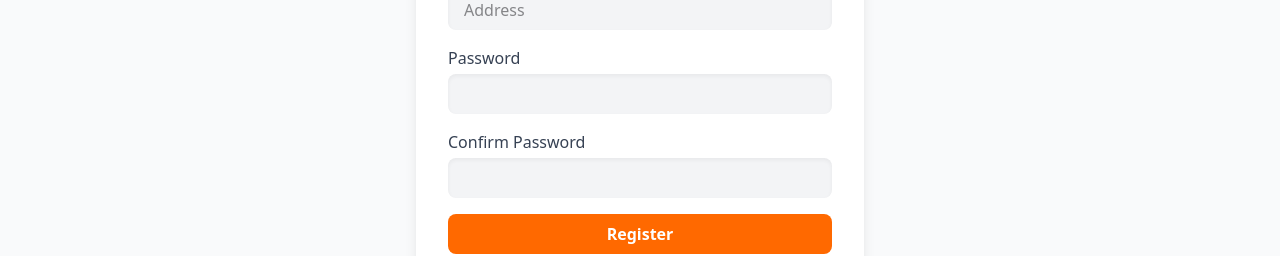
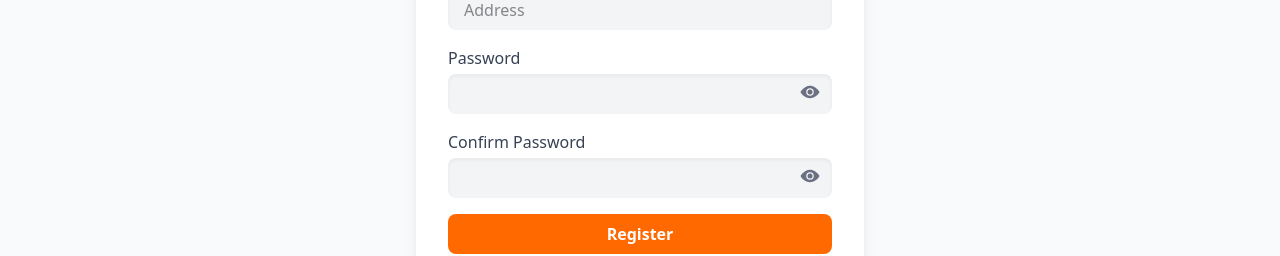
Before and after one commit to tanvirislamb/ChefBazar-Client, a React (Vite) app: page /register in a window 1280 px wide. Shown: the part 485-741 px from the top of the page. Built offline with nearby package versions, Linux system fonts and the light colour scheme; no server answers.

Commit message:
added password show toggle icon

```diff
--- a/src/Pages/Login.jsx
+++ b/src/Pages/Login.jsx
@@ -1,6 +1,7 @@
 import { useContext, useState } from "react";
 import { Link, useLocation, useNavigate } from "react-router";
 import { AuthContext } from "../Provider/AuthProvider";
+import { IoEye, IoEyeOff } from "react-icons/io5";
 
 export default function Login() {
 
@@ -10,6 +11,8 @@ export default function Login() {
 
     const [password, setPassword] = useState("");
     const [error, setError] = useState("");
+    const [showPassword, setShowPassword] = useState(false);
+    const togglePassword = () => setShowPassword(!showPassword);
 
     const handleLogin = (e) => {
         e.preventDefault();
@@ -55,8 +58,9 @@ export default function Login() {
                     {/* Password */}
                     <div>
                         <label className="text-gray-700 font-medium">Password</label>
+                        <div className="relative">
                             <input
-                            type="password"
+                                type={showPassword ? "text" : "password"}
                                 value={password}
                                 placeholder="Password"
                                 className={`w-full mt-1 px-4 py-2 bg-gray-100 shadow-inner rounded-lg outline-none focus:ring-2 ${error ? "border-red-500 focus:ring-red-500" : "focus:ring-orange-500"
@@ -64,6 +68,18 @@ export default function Login() {
                                 onChange={(e) => setPassword(e.target.value)}
                                 required
                             />
+                            <button
+                                type="button"
+                                onClick={togglePassword}
+                                className="absolute inset-y-0 right-3 flex items-center text-gray-500 hover:text-blue-600"
+                            >
+                                {showPassword ? (
+                                    <IoEyeOff className="text-xl" />
+                                ) : (
+                                    <IoEye className="text-xl" />
+                                )}
+                            </button>
+                        </div>
                     </div>
 
                     {/* Error */}
--- a/src/Pages/Register.jsx
+++ b/src/Pages/Register.jsx
@@ -3,6 +3,7 @@ import { Link, useLocation, useNavigate } from "react-router";
 import useAxios from "../Hooks/AxiosHooks";
 import { AuthContext } from "../Provider/AuthProvider";
 import { useForm } from "react-hook-form";
+import { IoEye, IoEyeOff } from "react-icons/io5";
 
 
 export default function Register() {
@@ -15,6 +16,8 @@ export default function Register() {
     const [password, setPassword] = useState("");
     const [confirm, setConfirm] = useState("");
     const [error, setError] = useState("");
+    const [showPassword, setShowPassword] = useState(false);
+    const togglePassword = () => setShowPassword(!showPassword);
 
     const { register, handleSubmit } = useForm()
 
@@ -120,26 +123,52 @@ export default function Register() {
                     {/* Password */}
                     <div>
                         <label className="text-gray-700 font-medium">Password</label>
+                        <div className="relative">
                             <input
-                            type="password"
+                                type={showPassword ? "text" : "password"}
                                 className="w-full mt-1 px-4 py-2 bg-gray-100 shadow-inner rounded-lg outline-none focus:ring-2 focus:ring-orange-500"
                                 required
                                 value={password}
                                 onChange={(e) => setPassword(e.target.value)}
                             />
+                            <button
+                                type="button"
+                                onClick={togglePassword}
+                                className="absolute inset-y-0 right-3 flex items-center text-gray-500 hover:text-blue-600"
+                            >
+                                {showPassword ? (
+                                    <IoEyeOff className="text-xl" />
+                                ) : (
+                                    <IoEye className="text-xl" />
+                                )}
+                            </button>
+                        </div>
                     </div>
 
                     {/* Confirm Password */}
                     <div>
                         <label className="text-gray-700 font-medium">Confirm Password</label>
+                        <div className="relative">
                             <input
-                            type="password"
+                                type={showPassword ? "text" : "password"}
                                 className={`w-full mt-1 px-4 py-2 bg-gray-100 shadow-inner rounded-lg outline-none focus:ring-2 ${error ? "border-red-500 focus:ring-red-500" : "focus:ring-orange-500"
                                     }`}
                                 required
                                 value={confirm}
                                 onChange={(e) => setConfirm(e.target.value)}
                             />
+                            <button
+                                type="button"
+                                onClick={togglePassword}
+                                className="absolute inset-y-0 right-3 flex items-center text-gray-500 hover:text-blue-600"
+                            >
+                                {showPassword ? (
+                                    <IoEyeOff className="text-xl" />
+                                ) : (
+                                    <IoEye className="text-xl" />
+                                )}
+                            </button>
+                        </div>
                     </div>
 
                     {/* Error Message */}
```
Lines whose indentation alone changed are shown as unchanged.
